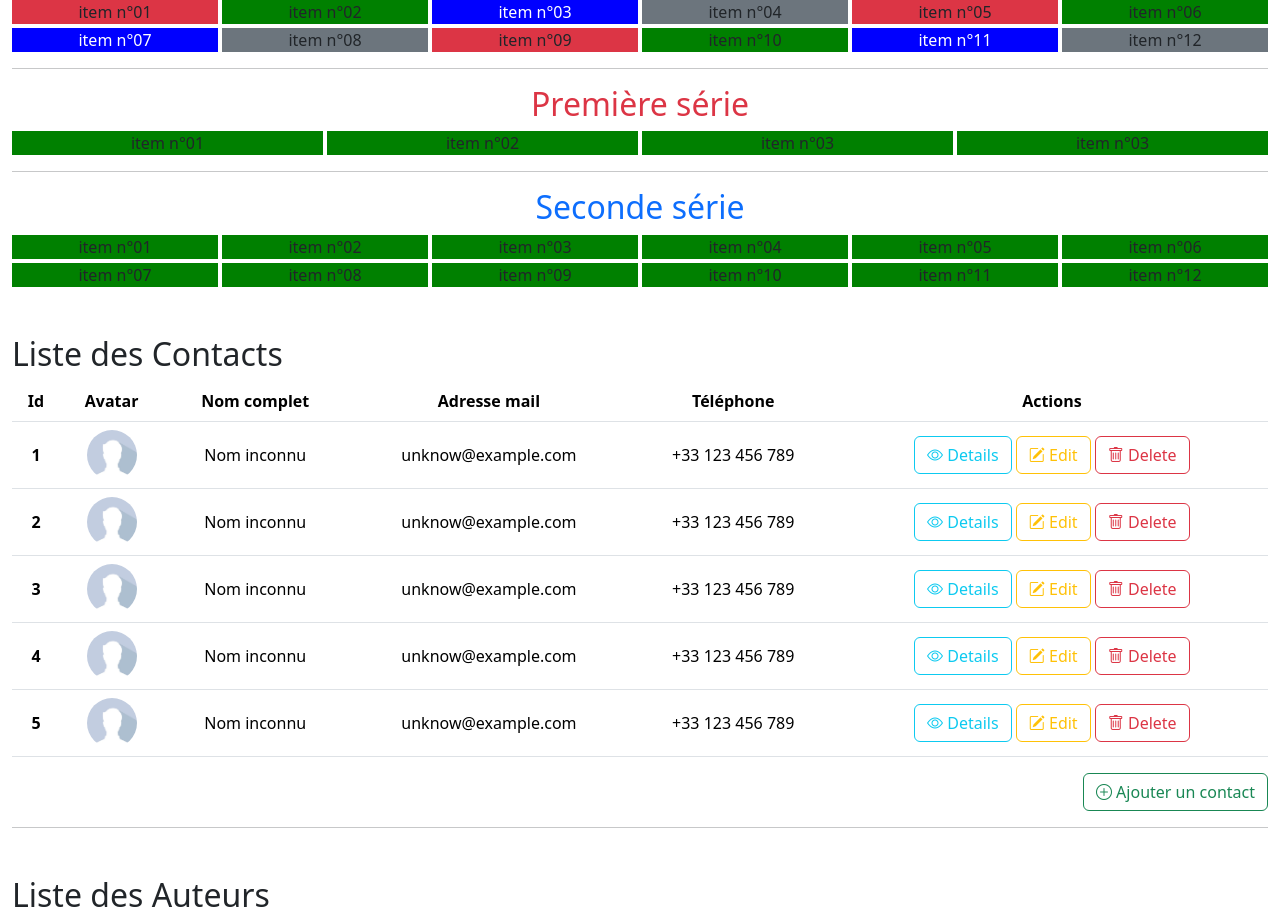
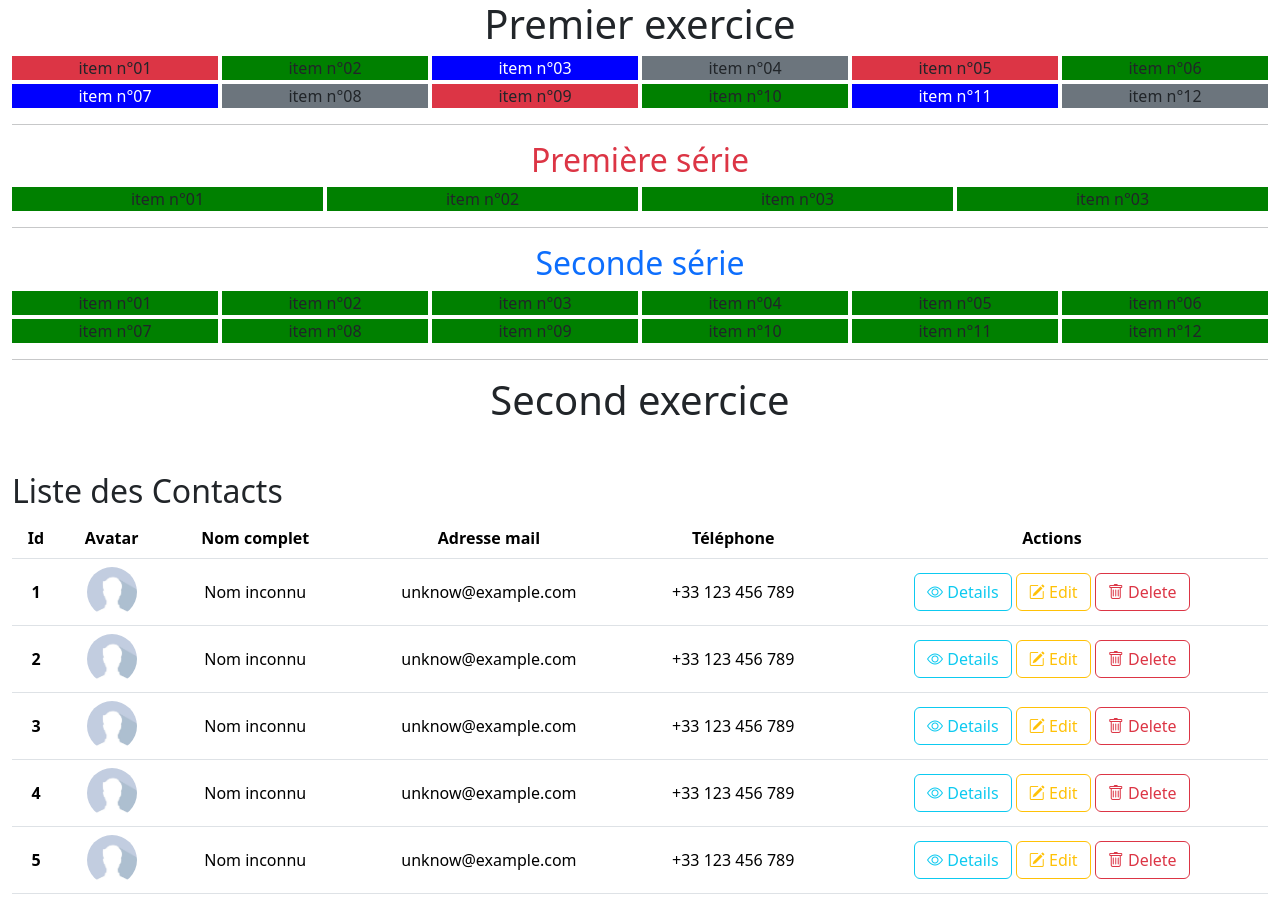
Before and after one commit to aurelie661/BOOTSTRAP, a plain HTML site: page index.html in a window 1280 px wide. Shown: the top 907 px of the page. Drawn offline with nearby package versions, Linux system fonts and the light colour scheme.

Commit message:
exo formulaire

```diff
--- a/index.html
+++ b/index.html
@@ -21,6 +21,7 @@
   <body>
     <header></header>
     <main class="container-fluid">
+        <h1 class="text-center">Premier exercice</h1>
       <div class="row row-cols-lg-6 row-cols-md-3 row-cols-1 g-1">
         <div class="col">
           <div class="bg-danger text-center">item n°01</div>
@@ -115,6 +116,8 @@
           <div class="item_green text-center">item n°12</div>
         </div>
       </div>
+      <hr>
+      <h1 class="text-center">Second exercice</h1>
       <div class="mt-5">
         <h2>Liste des Contacts</h2>
         <table class="table  align-middle text-center">
@@ -287,6 +290,7 @@
         </div>
       </div>
       <hr>
+      <h1 class="text-center">Troisième exercice</h1>
       <div class="mb-5">
         <div class="box mx-auto">
             <h1 class="text-light fw-light p-3">-Inscription-</h1>
@@ -347,7 +351,7 @@
             <button class="btn btn btn-outline-light d-block ms-auto me-3"><i class="bi bi-send"></i> Envoyer</button>
         </div>
       </div>
-
+      <hr>
     </main>
     <footer></footer>
   </body>
```
